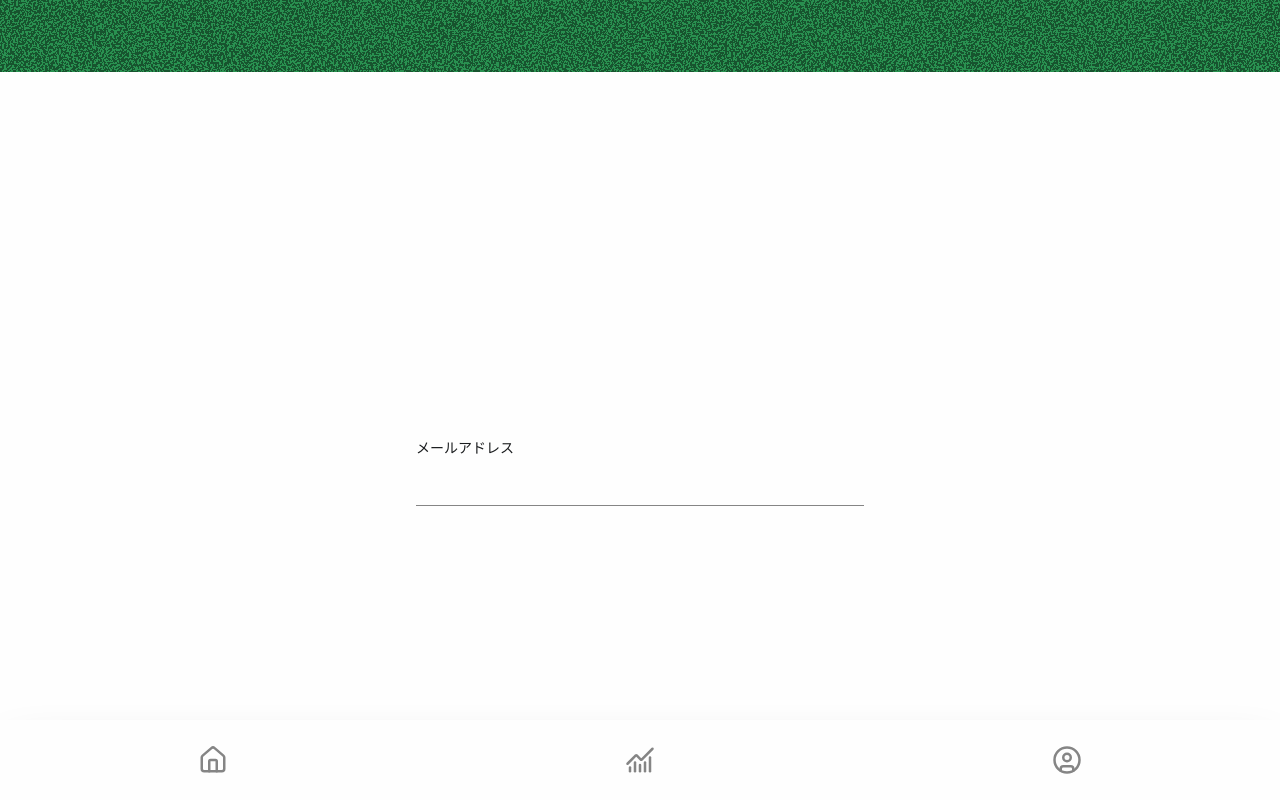
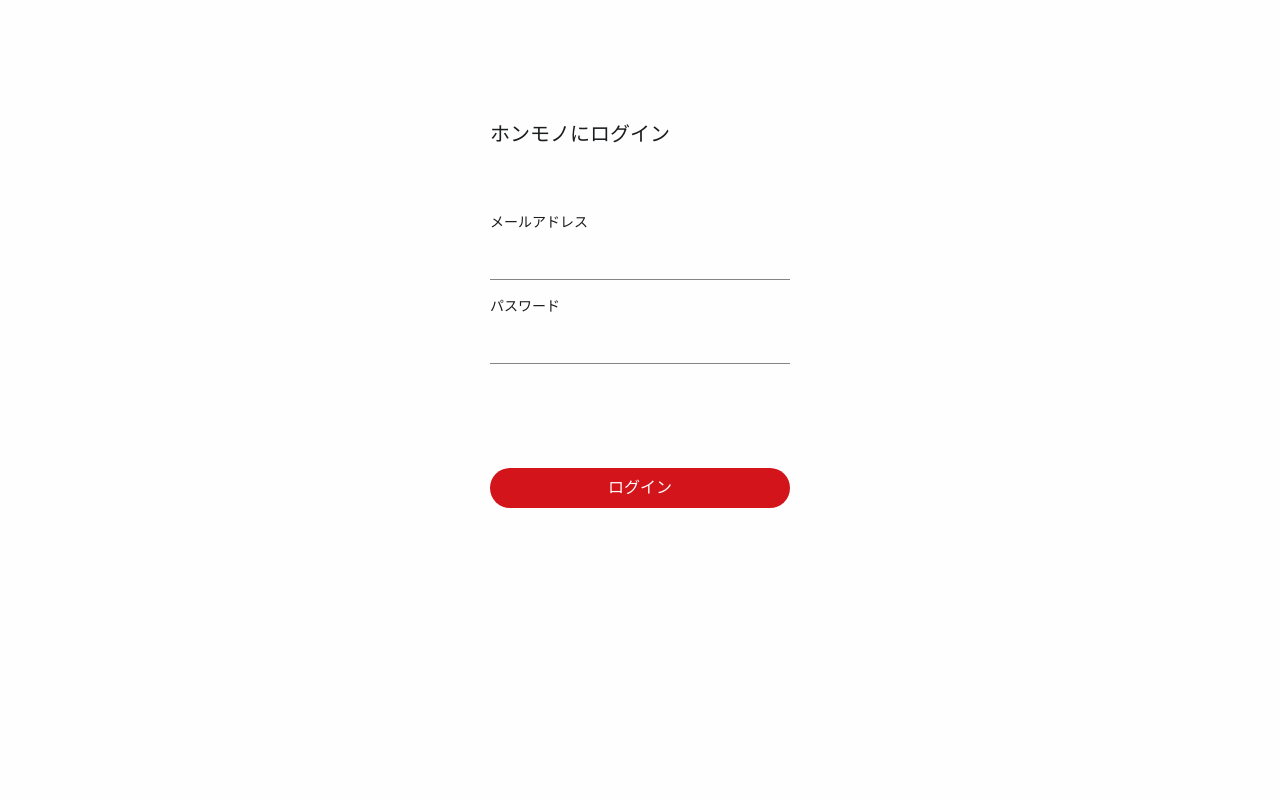
Before and after one commit to reonalddekapurio/Honmono, a Next.js app in the folder front/: page /auth/login in a window 1280 px wide. Shown: the top 800 px of the page. Built offline with nearby package versions, Linux system fonts and the light colour scheme.

Commit message:
create auth page look

```diff
--- a/front/src/app/auth/first/page.tsx
+++ b/front/src/app/auth/first/page.tsx
@@ -15,7 +15,7 @@ export default function First() {
             <div className="flex flex-col gap-4">
             <AuthButton label="ログイン" link="/auth/login" />
             <p className="text-gray text-center text-xs">または</p>
-            <AuthButton label="新規登録" link="/register" />
+            <AuthButton label="新規登録" link="/auth/signup" />
             </div>
         </div>
     )
--- a/front/src/app/auth/layout.tsx
+++ b/front/src/app/auth/layout.tsx
@@ -4,7 +4,7 @@ export default function AuthLayout({
   children: React.ReactNode;
 }) {
   return (
-    <div className="bg-white h-screen flex items-center justify-center">
+    <div className="w-full bg-white h-screen flex items-center justify-center">
       <div className="w-full max-w-md">
         {children}
       </div>
--- a/front/src/app/auth/login/page.tsx
+++ b/front/src/app/auth/login/page.tsx
@@ -1,9 +1,15 @@
 import {TextForm} from "@/components/layouts/TextForm"
+import { AuthButton } from "@/components/layouts"
 
 export default function Login() {
     return (
-        <div>
-            <TextForm label="メールアドレス" />
+        <div className="flex flex-col items-center justify-start w-full h-screen pt-30">
+            <div className="flex flex-col gap-4 w-75 h-auto mb-26">
+                <p className="text-xl font-md text-black mb-12">ホンモノにログイン</p>
+                <TextForm label="メールアドレス" />
+                <TextForm label="パスワード" />
+            </div>
+            <AuthButton  label="ログイン" link="/" />
         </div>
     )
 }
--- a/front/src/app/auth/signup/page.tsx
+++ b/front/src/app/auth/signup/page.tsx
@@ -0,0 +1,15 @@
+import {TextForm} from "@/components/layouts/TextForm"
+import { AuthButton } from "@/components/layouts"
+
+export default function Signup() {
+    return (
+        <div className="flex flex-col items-center justify-start w-full h-screen pt-30">
+            <div className="flex flex-col gap-4 w-75 h-auto mb-26">
+                <p className="text-xl font-md text-black mb-12">ホンモノにサインアップ</p>
+                <TextForm label="メールアドレス" />
+                <TextForm label="パスワード" />
+            </div>
+            <AuthButton  label="サインアップ" link="/" />
+        </div>
+    )
+}
--- a/front/src/app/layout.tsx
+++ b/front/src/app/layout.tsx
@@ -1,18 +1,26 @@
+'use client';
+
 import "./globals.css";
 import { BottomNav } from "@/components/layouts";
+import { usePathname } from "next/navigation";
 
 export default function RootLayout({
   children,
 }: Readonly<{
   children: React.ReactNode;
 }>) {
+  const pathname = usePathname();
+  const showBottomNav = !pathname.startsWith('/auth');
+
+  const paddingClasses = showBottomNav ? 'pt-18 pb-26' : '';
+
   return (
     <html lang="ja">
       <body
-        className={`antialiased pt-18 pb-26 bg-[url('/img/bg.svg')] min-h-screen bg-center bg-no-repeat bg-cover`}
+        className={`antialiased ${paddingClasses} bg-[url('/img/bg.svg')] min-h-screen bg-center bg-no-repeat bg-cover`}
       >
         {children}
-        <BottomNav />
+        {showBottomNav && <BottomNav />}
       </body>
     </html>
   );
--- a/front/src/components/layouts/AuthButton.tsx
+++ b/front/src/components/layouts/AuthButton.tsx
@@ -8,7 +8,7 @@ interface AuthButtonProps {
 export function AuthButton({label, link}: AuthButtonProps) {
     return (
         <Link href={link}>
-            <button className="w-70 h-10 bg-red text-white font-md py-2 px-4 rounded-full">
+            <button className="w-75 h-10 bg-red text-white font-md py-2 px-4 rounded-full">
                 <p>{label}</p>
             </button>
         </Link>
```
